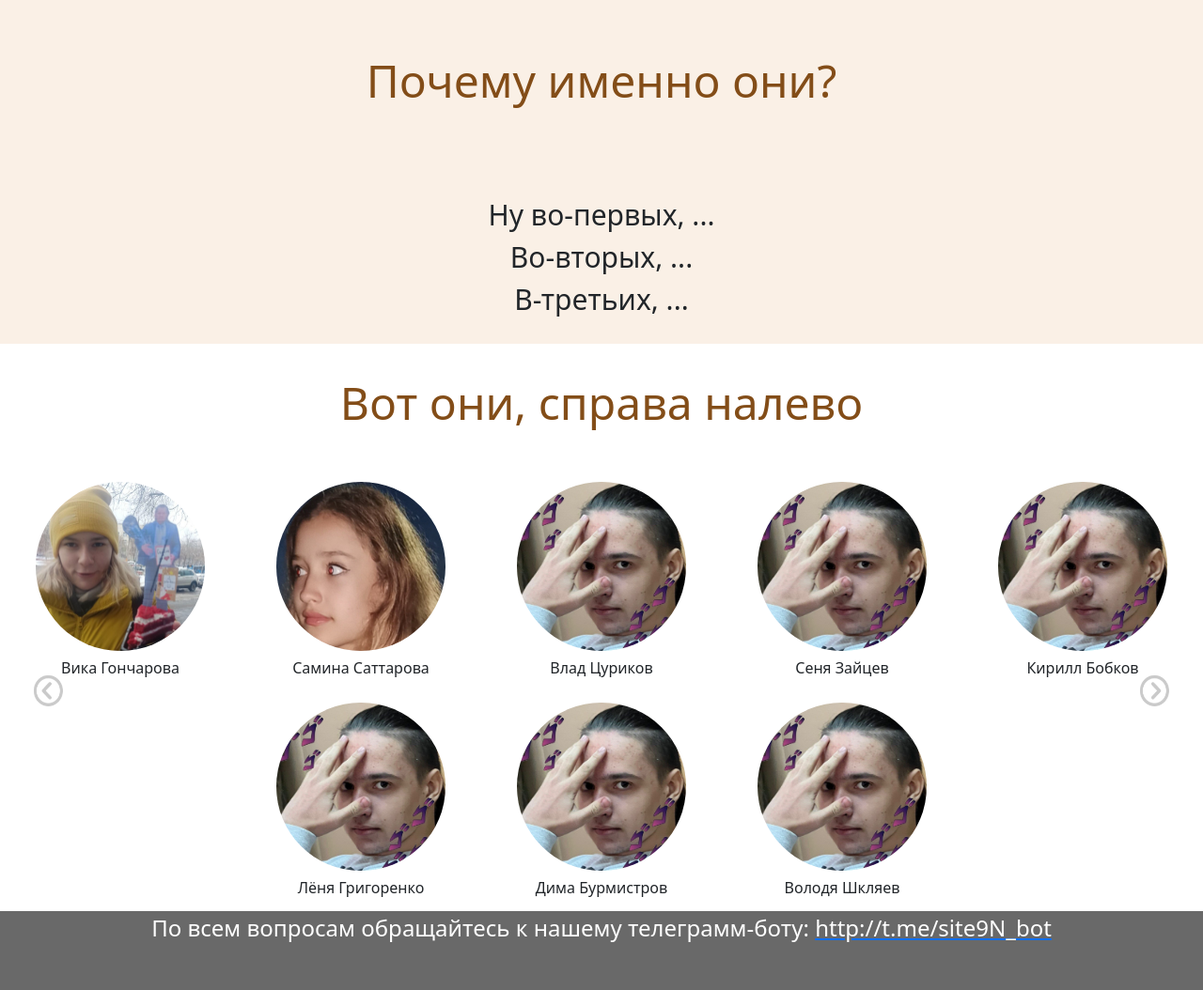
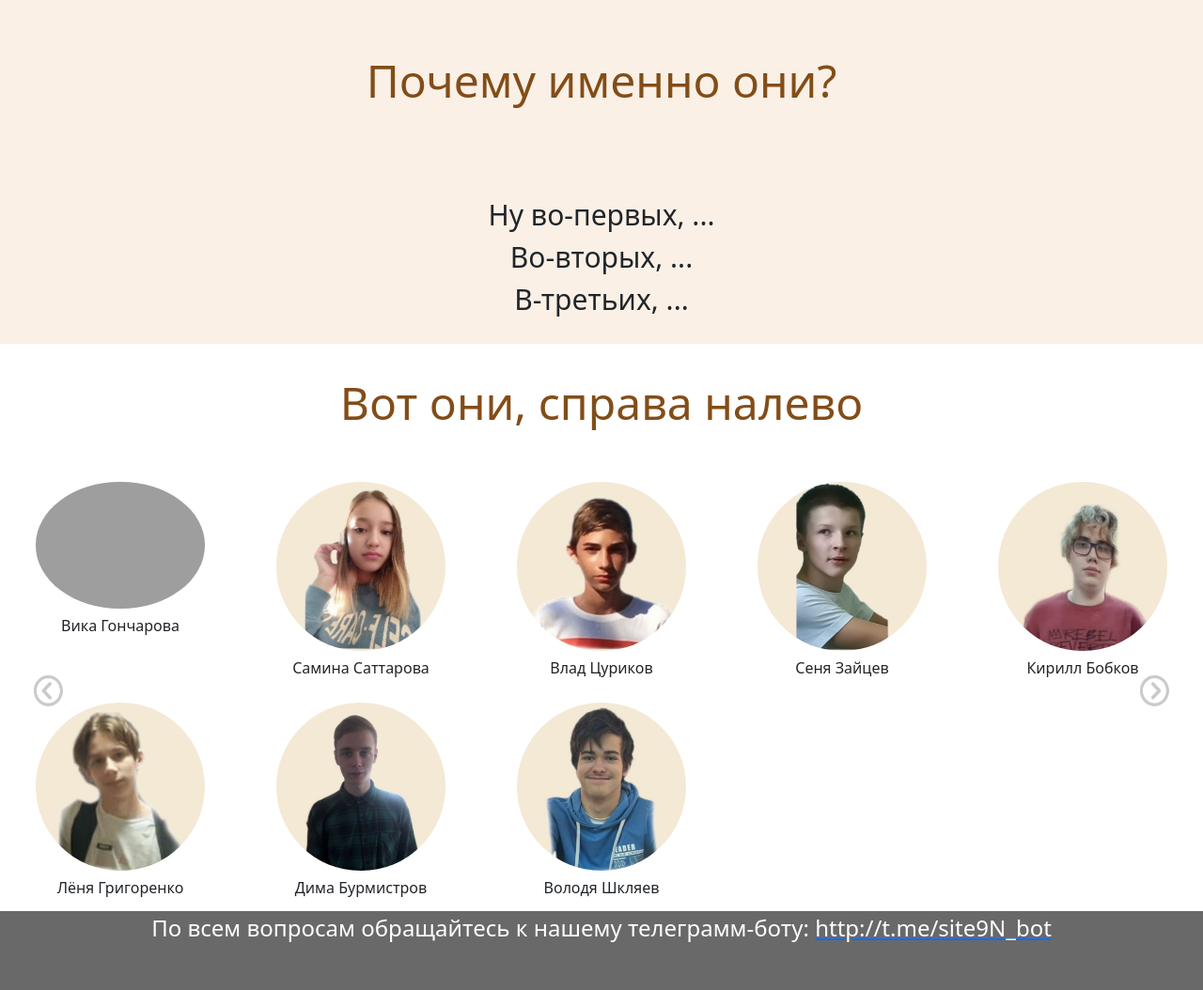
Before and after one commit to SaminaSattarova/HTML_project, a Flask app: page / in a window 1280 px wide. Shown: the part 1576-2630 px from the top of the page at 94% size. Run offline with Flask 3, Linux system fonts and the light colour scheme; data comes from the database, SQL or seed files in the repository; grey boxes are pictures that could not be loaded.

Commit message:
добавление фото

```diff
--- a/templates/base.html
+++ b/templates/base.html
@@ -84,61 +84,61 @@
                                           data-bs-toggle="modal" data-bs-target="#exampleModal" data-bs-real="{{name}}" data-bs-name="Вика Гончарова" data-bs-character="{{people[i][0]}}" data-bs-hobby="{{people[i][1]}}" data-bs-travels="{{people[i][2]}}">
           <figcaption>Вика Гончарова</figcaption></figure>
         {% set i = "Самина Саттарова" %}
-        <figure class="avatarki_8"><input type="image" src="../static/css_img/mates/second_creator.jpg" alt="задолбалась слушать нытьё"
+        <figure class="avatarki_8"><input type="image" src="../static/css_img/mates/samina.jpg" alt="задолбалась слушать нытьё"
                                           class="one_ava" data-bs-toggle="modal" data-bs-target="#exampleModal" data-bs-real="{{name}}" data-bs-name="Самина Саттарова" data-bs-character="{{people[i][0]}}" data-bs-hobby="{{people[i][1]}}" data-bs-travels="{{people[i][2]}}">
           <figcaption>Самина Саттарова</figcaption></figure>
         {% set i = "Влад Цуриков" %}
-        <figure class="avatarki_8"><input type='image' src="../static/css_img/mates/mks.jpg" alt="no questions pls"
+        <figure class="avatarki_8"><input type='image' src="../static/css_img/mates/vlad.jpg" alt="no questions pls"
                                           class="one_ava" data-bs-toggle="modal" data-bs-target="#exampleModal" data-bs-real="{{name}}" data-bs-name="Влад Цуриков" data-bs-character="{{people[i][0]}}" data-bs-hobby="{{people[i][1]}}" data-bs-travels="{{people[i][2]}}">
           <figcaption>Влад Цуриков</figcaption></figure>
         {% set i = "Сеня Зайцев" %}
-        <figure class="avatarki_8"><input type='image' src="../static/css_img/mates/mks.jpg" alt="no questions pls" class="one_ava"
+        <figure class="avatarki_8"><input type='image' src="../static/css_img/mates/senya.jpg" alt="no questions pls" class="one_ava"
                                           data-bs-toggle="modal" data-bs-target="#exampleModal" data-bs-name="Сеня Зайцев" data-bs-real="{{name}}" data-bs-character="{{people[i][0]}}" data-bs-hobby="{{people[i][1]}}" data-bs-travels="{{people[i][2]}}">
           <figcaption>Сеня Зайцев</figcaption></figure>
         {% set i = "Кирилл Бобков" %}
-        <figure class="avatarki_8"><input type='image' src="../static/css_img/mates/mks.jpg" alt="no questions pls" class="one_ava"
+        <figure class="avatarki_8"><input type='image' src="../static/css_img/mates/kirill.jpg" alt="no questions pls" class="one_ava"
                                           data-bs-toggle="modal" data-bs-target="#exampleModal" data-bs-real="{{name}}" data-bs-name="Кирилл Бобков" data-bs-character="{{people[i][0]}}" data-bs-hobby="{{people[i][1]}}" data-bs-travels="{{people[i][2]}}">
           <figcaption>Кирилл Бобков</figcaption></figure>
         {% set i = "Лёня Григоренко" %}
-        <figure class="avatarki_8"><input type='image' src="../static/css_img/mates/mks.jpg" alt="no questions pls" class="one_ava"
+        <figure class="avatarki_8"><input type='image' src="../static/css_img/mates/lenia.jpg" alt="no questions pls" class="one_ava"
                                           data-bs-toggle="modal" data-bs-target="#exampleModal" data-bs-real="{{name}}" data-bs-name="Лёня Григоренко" data-bs-character="{{people[i][0]}}" data-bs-hobby="{{people[i][1]}}" data-bs-travels="{{people[i][2]}}">
           <figcaption>Лёня Григоренко</figcaption></figure>
         {% set i = "Дима Бурмистров" %}
-        <figure class="avatarki_8"><input type='image' src="../static/css_img/mates/mks.jpg" alt="no questions pls" class="one_ava"
+        <figure class="avatarki_8"><input type='image' src="../static/css_img/mates/dimab.jpg" alt="no questions pls" class="one_ava"
                                           data-bs-toggle="modal" data-bs-target="#exampleModal" data-bs-real="{{name}}" data-bs-name="Дима Бурмистров" data-bs-character="{{people[i][0]}}" data-bs-hobby="{{people[i][1]}}" data-bs-travels="{{people[i][2]}}">
          <figcaption>Дима Бурмистров</figcaption></figure>
         {% set i = "Володя Шкляев" %}
-        <figure class="avatarki_8"><input type='image' src="../static/css_img/mates/mks.jpg" alt="no questions pls" class="one_ava"
+        <figure class="avatarki_8"><input type='image' src="../static/css_img/mates/vovash.jpg" alt="no questions pls" class="one_ava"
                                           data-bs-toggle="modal" data-bs-target="#exampleModal" data-bs-real="{{name}}" data-bs-name="Володя Шкляев" data-bs-character="{{people[i][0]}}" data-bs-hobby="{{people[i][1]}}" data-bs-travels="{{people[i][2]}}">
           <figcaption>Володя Шкляев</figcaption></figure>
       </div>
       <div class="carousel-item">
         {% set i = "Андрей Огибин" %}
-        <figure class="avatarki_4"><input type="image" src="../static/css_img/mates/first_creator.jpg" alt="нытик" class="one_ava"
+        <figure class="avatarki_4"><input type="image" src="../static/css_img/mates/andrey.jpg" alt="нытик" class="one_ava"
                                           data-bs-toggle="modal" data-bs-target="#exampleModal" data-bs-real="{{name}}" data-bs-name="Андрей Огибин" data-bs-character="{{people[i][0]}}" data-bs-hobby="{{people[i][1]}}" data-bs-travels="{{people[i][2]}}">
           <figcaption>Андрей Огибин</figcaption></figure>
         {% set i = "Ульяна Боровская" %}
-        <figure class="avatarki_4"><input type="image" src="../static/css_img/mates/second_creator.jpg" alt="задолбалась слушать нытьё"
+        <figure class="avatarki_4"><input type="image" src="../static/css_img/mates/uliana.jpg" alt="задолбалась слушать нытьё"
                                           class="one_ava" data-bs-toggle="modal" data-bs-target="#exampleModal" data-bs-real="{{name}}" data-bs-name="Ульяна Боровская" data-bs-character="{{people[i][0]}}" data-bs-hobby="{{people[i][1]}}" data-bs-travels="{{people[i][2]}}">
           <figcaption>Ульяна Боровская</figcaption></figure>
         {% set i = "Женя Якимов" %}
-        <figure class="avatarki_4"><input type='image' src="../static/css_img/mates/mks.jpg" alt="no questions pls" class="one_ava"
+        <figure class="avatarki_4"><input type='image' src="../static/css_img/mates/shenya.jpg" alt="no questions pls" class="one_ava"
                                           data-bs-toggle="modal" data-bs-target="#exampleModal" data-bs-real="{{name}}" data-bs-name="Женя Якимов" data-bs-character="{{people[i][0]}}" data-bs-hobby="{{people[i][1]}}" data-bs-travels="{{people[i][2]}}">
           <figcaption>Женя Якимов</figcaption></figure>
         {% set i = "Дима Павлов" %}
-        <figure class="avatarki_4"><input type='image' src="../static/css_img/mates/mks.jpg" alt="no questions pls" class="one_ava"
+        <figure class="avatarki_4"><input type='image' src="../static/css_img/mates/dimap.jpg" alt="no questions pls" class="one_ava"
                                           data-bs-toggle="modal" data-bs-target="#exampleModal" data-bs-real="{{name}}" data-bs-name="Дима Павлов" data-bs-character="{{people[i][0]}}" data-bs-hobby="{{people[i][1]}}" data-bs-travels="{{people[i][2]}}">
           <figcaption>Дима Павлов</figcaption></figure>
         {% set i = "Володя Наумов" %}
-        <figure class="avatarki_3"><input type='image' src="../static/css_img/mates/mks.jpg" alt="no questions pls" class="one_ava"
+        <figure class="avatarki_3"><input type='image' src="../static/css_img/mates/vovan.jpg" alt="no questions pls" class="one_ava"
                                           data-bs-toggle="modal" data-bs-target="#exampleModal" data-bs-real="{{name}}" data-bs-name="Володя Наумов" data-bs-character="{{people[i][0]}}" data-bs-hobby="{{people[i][1]}}" data-bs-travels="{{people[i][2]}}">
           <figcaption>Володя Наумов</figcaption></figure>
         {% set i = "Серёжа Нерсесян" %}
-        <figure class="avatarki_3"><input type='image' src="../static/css_img/mates/mks.jpg" alt="no questions pls" class="one_ava"
+        <figure class="avatarki_3"><input type='image' src="../static/css_img/mates/seresha.jpg" alt="no questions pls" class="one_ava"
                                           data-bs-toggle="modal" data-bs-target="#exampleModal" data-bs-real="{{name}}" data-bs-name="Серёжа Нерсесян" data-bs-character="{{people[i][0]}}" data-bs-hobby="{{people[i][1]}}" data-bs-travels="{{people[i][2]}}">
           <figcaption>Серёжа Нерсесян</figcaption></figure>
         {% set i = "Артём Чёрный" %}
-        <figure class="avatarki_3"><input type='image' src="../static/css_img/mates/mks.jpg" alt="no questions pls" class="one_ava"
+        <figure class="avatarki_3"><input type='image' src="../static/css_img/mates/artem.jpg" alt="no questions pls" class="one_ava"
                                           data-bs-toggle="modal" data-bs-target="#exampleModal" data-bs-real="{{name}}" data-bs-name="Артём Чёрный" data-bs-character="{{people[i][0]}}" data-bs-hobby="{{people[i][1]}}" data-bs-travels="{{people[i][2]}}">
           <figcaption>Артём Чёрный</figcaption></figure>
       </div>
```
Also changed, not shown: static/css_img/mates/andrey.jpg (added), static/css_img/mates/artem.jpg (added), static/css_img/mates/dimab.jpg (added), static/css_img/mates/dimap.jpg (added), static/css_img/mates/first_creator.jpg (deleted), static/css_img/mates/kirill.jpg (added), static/css_img/mates/lenia.jpg (added), static/css_img/mates/mks.jpg (deleted), static/css_img/mates/samina.jpg (added), static/css_img/mates/second_creator.jpg (deleted), static/css_img/mates/senya.jpg (added), static/css_img/mates/seresha.jpg (added), static/css_img/mates/shenya.jpg (added), static/css_img/mates/uliana.jpg (added), 3 more files.
